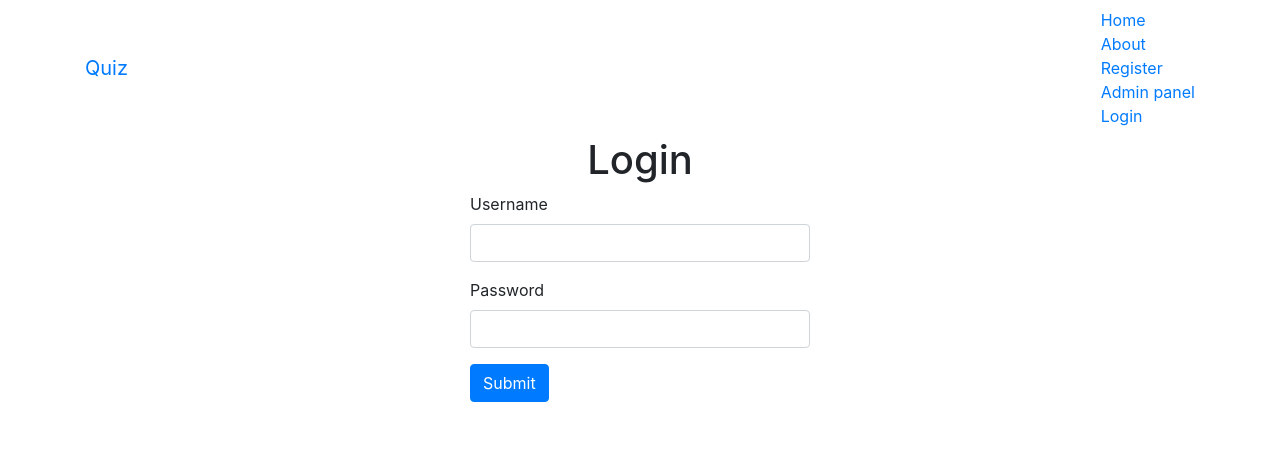
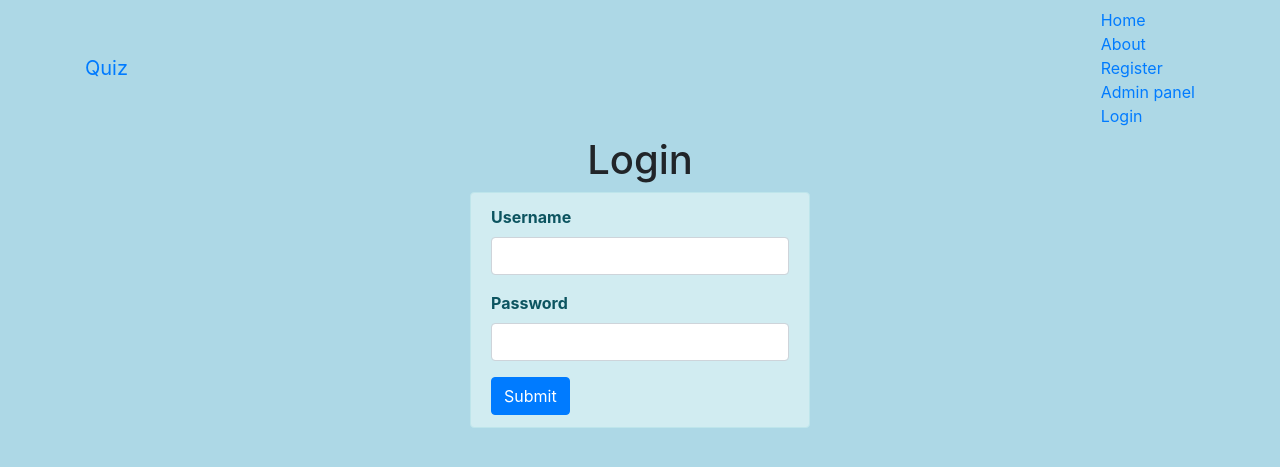
Before and after one commit to justtryingtosurvive/practoproject, a Flask app: page /login in a window 1280 px wide. Shown: the top 467 px of the page. Run offline with Flask 2, Linux system fonts and the light colour scheme; some libraries are stand-ins or nearby versions.

Commit message:
Update login.html

```diff
--- a/templates/login.html
+++ b/templates/login.html
@@ -5,14 +5,15 @@
 
 
 {% block body %}
-  <body>
+  <body style="background-color: lightblue;">
 <h1><center>Login</center></h1>
   <div class="container-fluid bg">
     <div class="row">
       <div class="col-md-4 col-sm-4 col-xs-12"></div>
       <div class="col-md-4 col-sm-4 col-xs-12">
 
-
+       <div class="alert alert-info">
+         <strong>
         <form class="form-container "action="" method="POST">
           <div class="form-group">
             <label>Username</label>
@@ -24,6 +25,7 @@
           </div>
           <button type="submit" class="btn btn-primary">Submit</button>
         </form>
+       </div>
       </div>
       <div class="col-md-4 col-sm-4 col-xs-12"></div>
     </div>
```
